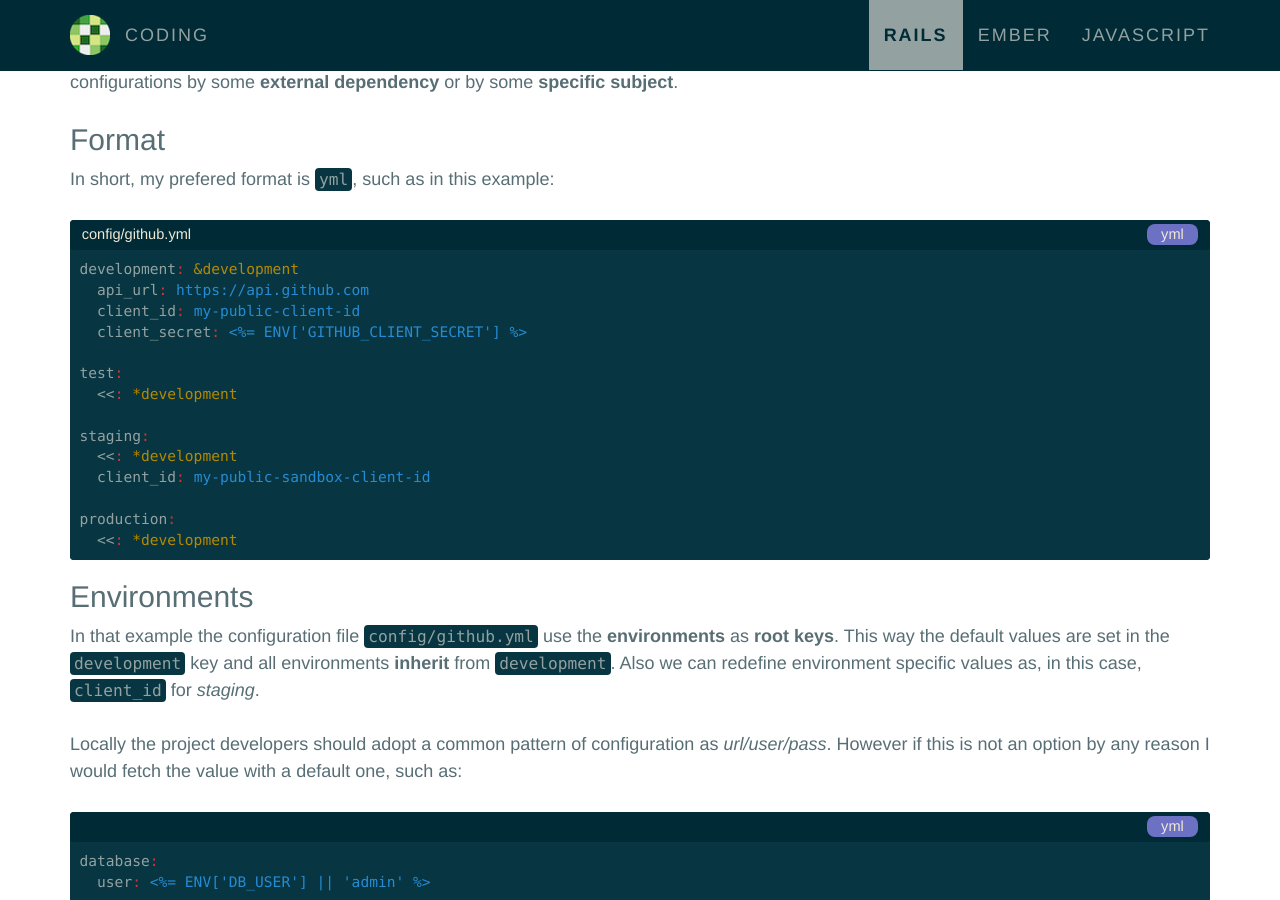
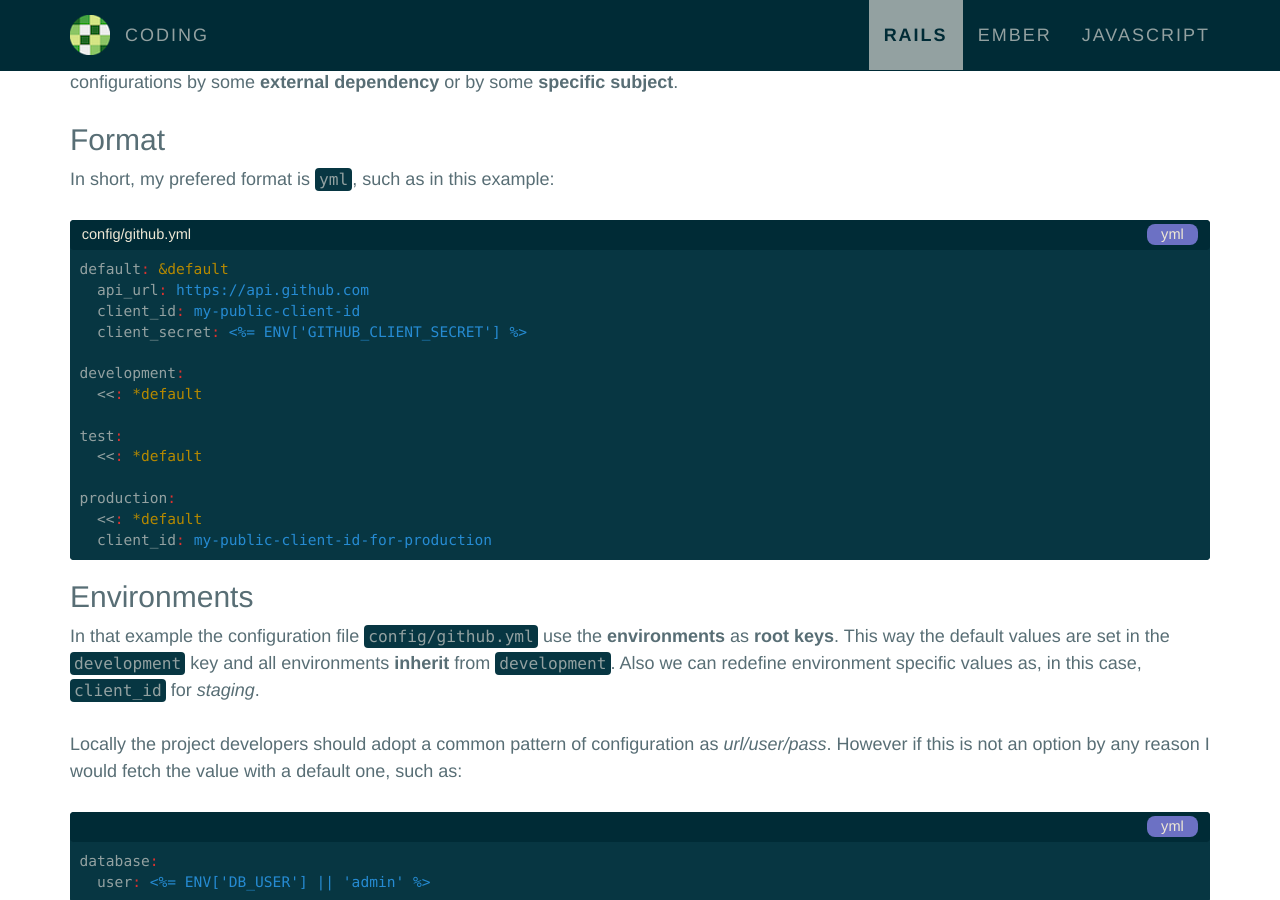
Before and after one commit to vnegrisolo/vnegrisolo.github.io, a Jekyll site: the page built from _posts/2016-07-05-configuring-rails-app.md, in a window 1280 px wide and 900 px high, scrolled down 511 px. Built offline with Jekyll 4.4.1, drawn with Linux system fonts in a browser that asks for light colours.

````diff
--- a/_posts/2016-07-05-configuring-rails-app.md
+++ b/_posts/2016-07-05-configuring-rails-app.md
@@ -29,20 +29,20 @@ In short, my prefered format is `yml`, such as in this example:
 
 {: data-path="config/github.yml"}
 ```yml
-development: &development
+default: &default
   api_url: https://api.github.com
   client_id: my-public-client-id
   client_secret: <%= ENV['GITHUB_CLIENT_SECRET'] %>
 
+development:
+  <<: *default
+
 test:
-  <<: *development
-
-staging:
-  <<: *development
-  client_id: my-public-sandbox-client-id
+  <<: *default
 
 production:
-  <<: *development
+  <<: *default
+  client_id: my-public-client-id-for-production
 ```
 
 ## Environments
````
Also changed, not shown: _posts/2016-07-12-dsl-for-rails-api-calls.md (+3 -1 lines), _posts/2016-07-26-first-ember-js-application.md (+2 -1 lines), _posts/2016-07-27-why-ember-js.md (+3 -1 lines), _posts/2016-09-27-es2015-classes.md (+1 -1 lines), _posts/2016-09-29-es2015-functions.md (+1 -1 lines), _posts/2016-10-01-chrome-extensions-setup.md (added, +153 -0 lines), images/posts/chrome-extension-disabled.png (added), images/posts/chrome-extension-enabled.png (added), images/posts/chrome-extension-install.png (added).
